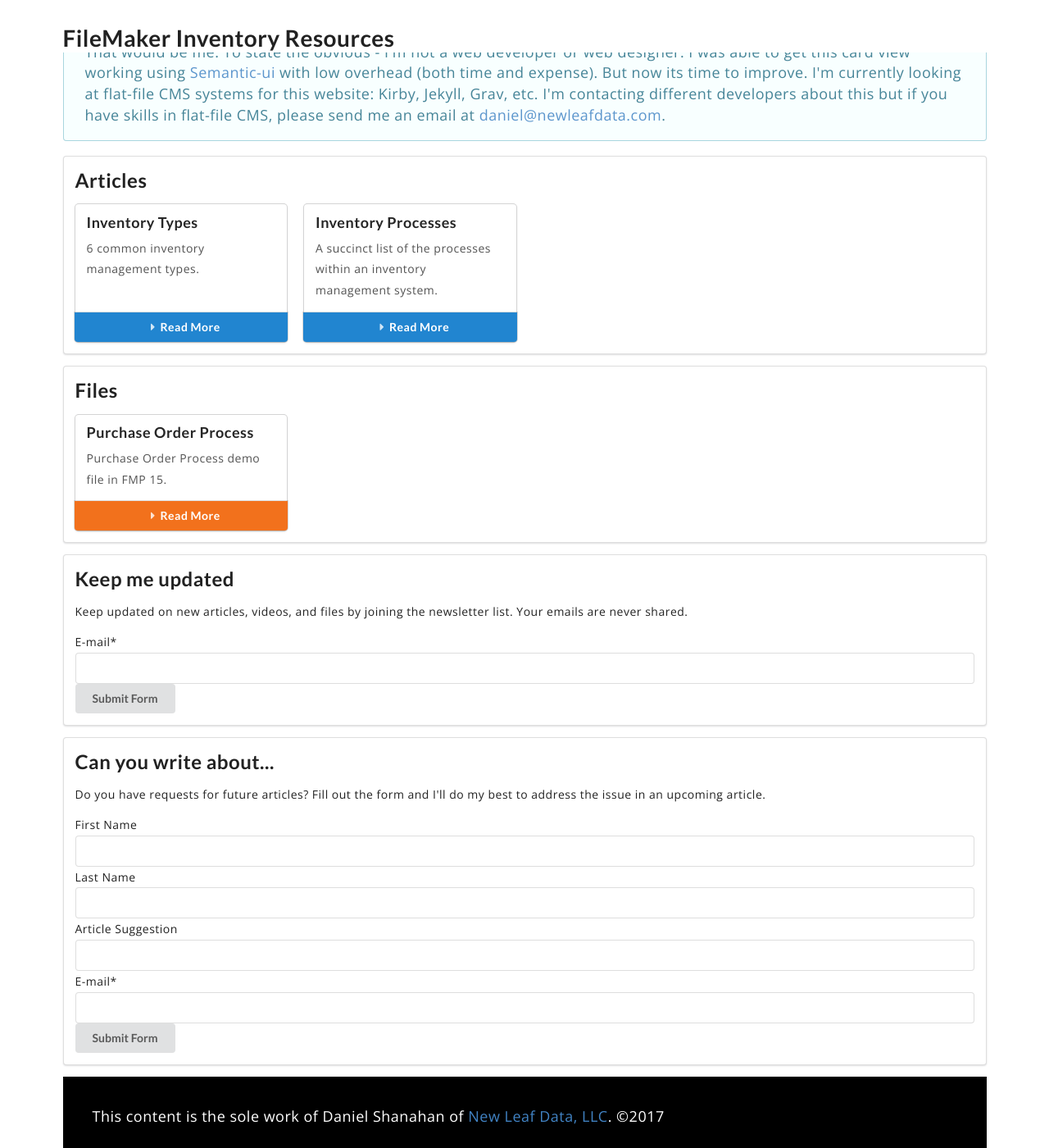
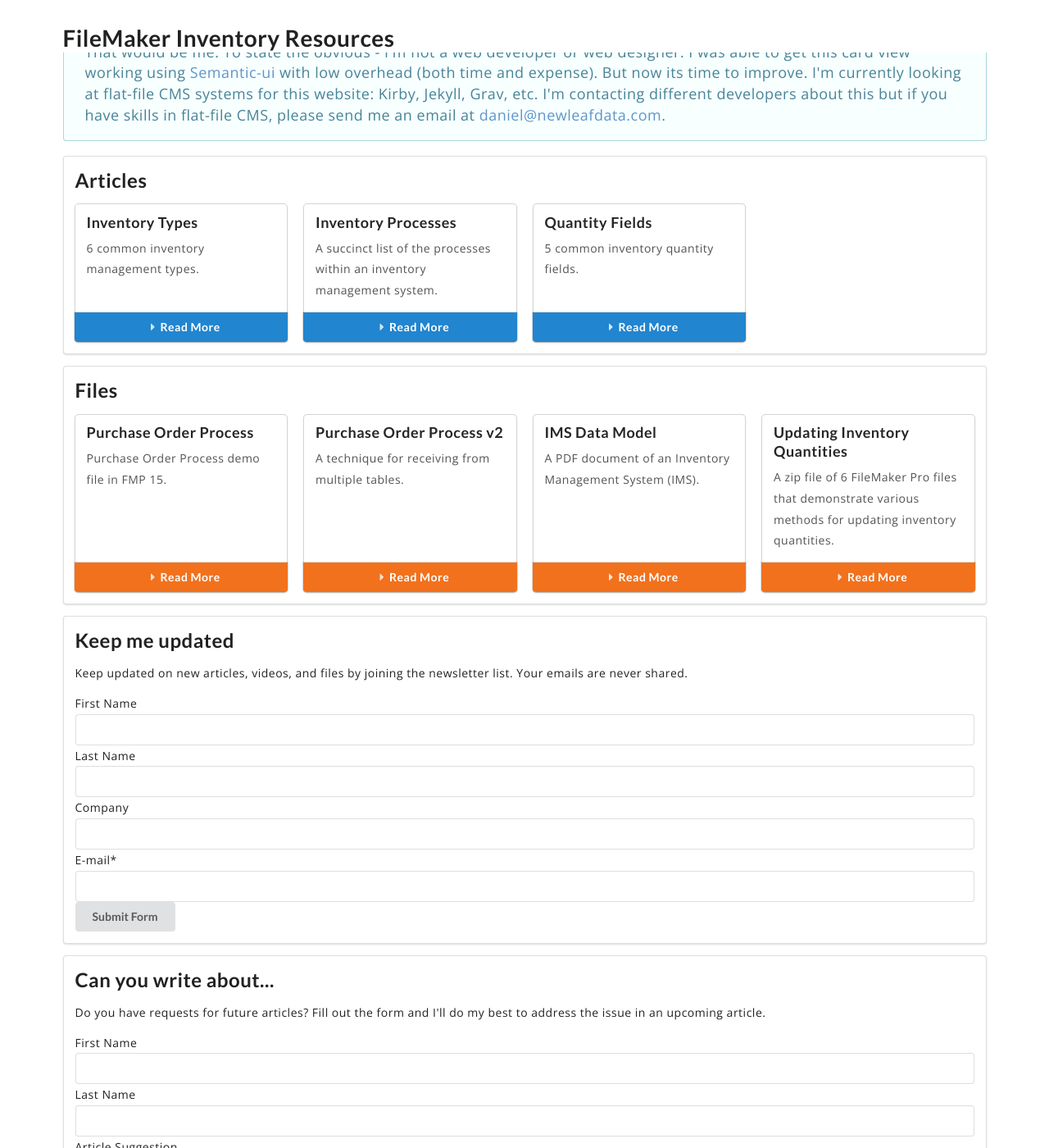
Before and after one commit to Swiftam/filemaker-site, a Jekyll site: the page built from index.md, in a window 1280 px wide and 1400 px high, scrolled down 563 px. Shown: the whole window at 82% size. Built offline with Jekyll 4.4.1, drawn with Linux system fonts in a browser that asks for light colours; nearby versions of some CDN libraries.

Commit message:
Add file entries

```diff
--- /dev/null
+++ b/_articles/003-QuantityFields.md
@@ -0,0 +1,7 @@
+---
+layout: article
+title: Quantity Fields
+description: 5 common inventory quantity fields.
+permalink: /Quantity-Fields.html
+---
+hello how are you
--- a/_config.yml
+++ b/_config.yml
@@ -5,7 +5,7 @@ description: > # this means to ignore newlines until "baseurl:"
   Write an awesome description for your new site here. You can edit this
   line in _config.yml. It will appear in your document head meta (for
   Google search results) and in your feed.xml site description.
-baseurl: "/filemaker-site"
+baseurl: ""
 twitter_username: jekyllrb
 github_username:  jekyll
 collections:
--- /dev/null
+++ b/_files/002-PurchaseOrderProcessv2.md
@@ -0,0 +1,16 @@
+---
+layout: file
+collectiontitle: Purchase Order Process v2
+title: FileMaker File - PO Process v2
+description: A technique for receiving from multiple tables.
+permalink: /Download_poProcess_v2.html
+formid: 70465958323
+---
+This file is an updated version of the previous PO Process demo file. This file demonstrates a technique for selecting the proper data to be received:
+
+* Purchase Order
+* Sales Order
+* Loan Order
+* Transfer Order
+
+Please note that this file is for a desktop or laptop computer, Windows or Mac. It is not for a mobile device.
--- /dev/null
+++ b/_files/003-IMSDataModel.md
@@ -0,0 +1,9 @@
+---
+layout: file
+collectiontitle: IMS Data Model
+title: PDF File - Data Model
+description: A PDF document of an Inventory Management System (IMS).
+permalink: /Download_dataModelPDF.html
+formid: 70184251672
+---
+This pdf provides a general data model for an Inventory Management System.
--- /dev/null
+++ b/_files/004-UpdatingInventoryQuantities.md
@@ -0,0 +1,15 @@
+---
+layout: file
+collectiontitle: Updating Inventory Quantities
+title: FileMaker File - Updating Quantities
+description: A zip file of 6 FileMaker Pro files that demonstrate various methods for updating inventory quantities.
+permalink: /Download_UpdatingQuantities.html
+formid: 70245354045
+---
+This is a .zip file of 6 FileMaker Pro file, each demonstrating a different method for updating inventory quantites.  Make sure to read the accompanying article [Updating Inventory Quantities](Updating-Inventory.html).
+
+FileMaker Pro 14+ recommended.
+
+<div>
+	<img src="{{ site.baseurl }}/assets/images/fmp_UpdatingQties.png" alt="Updating Quantities Image" height="275" width="425" />
+</div>
--- /dev/null
+++ b/_includes/article_form.html
@@ -0,0 +1 @@
+<form class="ui form" action="https://app.hatchbuck.com/onlineForm/submit.php" method="post" name="form_{{ input.id }}" accept-charset="utf-8"><input type="hidden" name="formID" value="70465958323"><input type="hidden" name="enableServerValidation" value="1"><input type="hidden" name="enable303Redirect" value="1"><label for="input_1"> First Name </label> <input type="text" id="input_1" name="q1_firstName1" size="51"> <label for="input_3"> Last Name </label> <input type="text" id="input_3" name="q3_lastName3" size="51"> <label for="input_5"> Company </label> <input type="text" id="input_5" name="q5_company5" size="51"> <label for="input_4"> E-mail<span>*</span> </label> <input type="email" id="input_4" name="q4_email" size="51">  <div><button class="ui button" type="submit" style="white-space:nowrap;">Submit Form</button></div> <li style="display:none">Should be Empty: <input type="hidden" name="website" value=""></li><input type="hidden" id="simple_spc" name="simple_spc" value="70465958323-70465958323"></form>
--- /dev/null
+++ b/_includes/file_form.html
@@ -0,0 +1 @@
+	<form class="ui form" action="https://app.hatchbuck.com/onlineForm/submit.php" method="post" name="form_{{ include.id }}" accept-charset="utf-8"><input type="hidden" name="formID" value="{{ include.id }}"><input type="hidden" name="enableServerValidation" value="1"><input type="hidden" name="enable303Redirect" value="1"><label for="input_4"> E-mail<span>*</span> </label> <input type="email" id="input_4" name="q4_email" size="51">  <div><button class="ui button" type="submit" style="white-space:nowrap;">Submit Form</button></div> <li style="display:none">Should be Empty: <input type="hidden" name="website" value=""></li><input type="hidden" id="simple_spc" name="simple_spc" value="{{ include.id }}-{{ include.id }}"></form>
--- a/_layouts/default.html
+++ b/_layouts/default.html
@@ -19,7 +19,7 @@
   {% endif %}
 
     <footer class="pageFooter">
-		This content is the sole work of Daniel Shanahan of <a href="http://www.newleafdata.com">New Leaf Data, LLC</a>. ©2017
+		This content is the sole work of Daniel Shanahan of <a href="http://www.newleafdata.com">New Leaf Data, LLC</a>. &copy;{{ site.time | date: '%Y' }}
     </footer>
     </div>
   </body>
--- a/_layouts/home.html
+++ b/_layouts/home.html
@@ -25,7 +25,7 @@ layout: default
     {% for article in site.articles %}
             <div class="card">
                 <div class="content">
-                    <div class="header">{{ article.title }}</div>
+                    <div class="header">{% if article.collectiontitle %}{{ article.collectiontitle }}{% else %}{{ article.title }}{% endif %}</div>
                     <div class="description">{{ article.description }}</div>
                 </div>
                     <a class="ui bottom attached blue button" type="button" href="{{ article.url }}">
@@ -45,7 +45,7 @@ layout: default
     {% for file in site.files %}
             <div class="card">
                 <div class="content">
-                    <div class="header">{{ file.title }}</div>
+                    <div class="header">{% if file.collectiontitle %}{{ file.collectiontitle }}{% else %}{{ file.title }}{% endif %}</div>
                     <div class="description">{{ file.description }}</div>
                 </div>
                     <a class="ui bottom attached orange button" type="button" href="{{ file.url }}">
@@ -65,7 +65,7 @@ layout: default
 	<h2>Keep me updated</h2>
 	<p>Keep updated on new articles, videos, and files by joining the newsletter list.  Your emails are never shared.</p>
 
-	<form class="ui form" action="https://app.hatchbuck.com/onlineForm/submit.php" method="post" name="form_70084317707" accept-charset="utf-8"><input type="hidden" name="formID" value="70084317707"><input type="hidden" name="enableServerValidation" value="1"><input type="hidden" name="enable303Redirect" value="1"><label for="input_4"> E-mail<span>*</span> </label> <input type="email" id="input_4" name="q4_email" size="51">  <div><button class="ui button" type="submit" style="white-space:nowrap;">Submit Form</button></div> <li style="display:none">Should be Empty: <input type="hidden" name="website" value=""></li><input type="hidden" id="simple_spc" name="simple_spc" value="70084317707-70084317707"></form>
+    {% include article_form.html id="70084317707" %}
 </div>
 
 
```
Also changed, not shown: _articles/002-InventoryProcesses.md (+1 -1 lines), _files/001-PurchaseOrderProcess.md (+11 -2 lines), _layouts/file.html (+9 -73 lines), assets/images/fmp_UpdatingQties.png (added).
